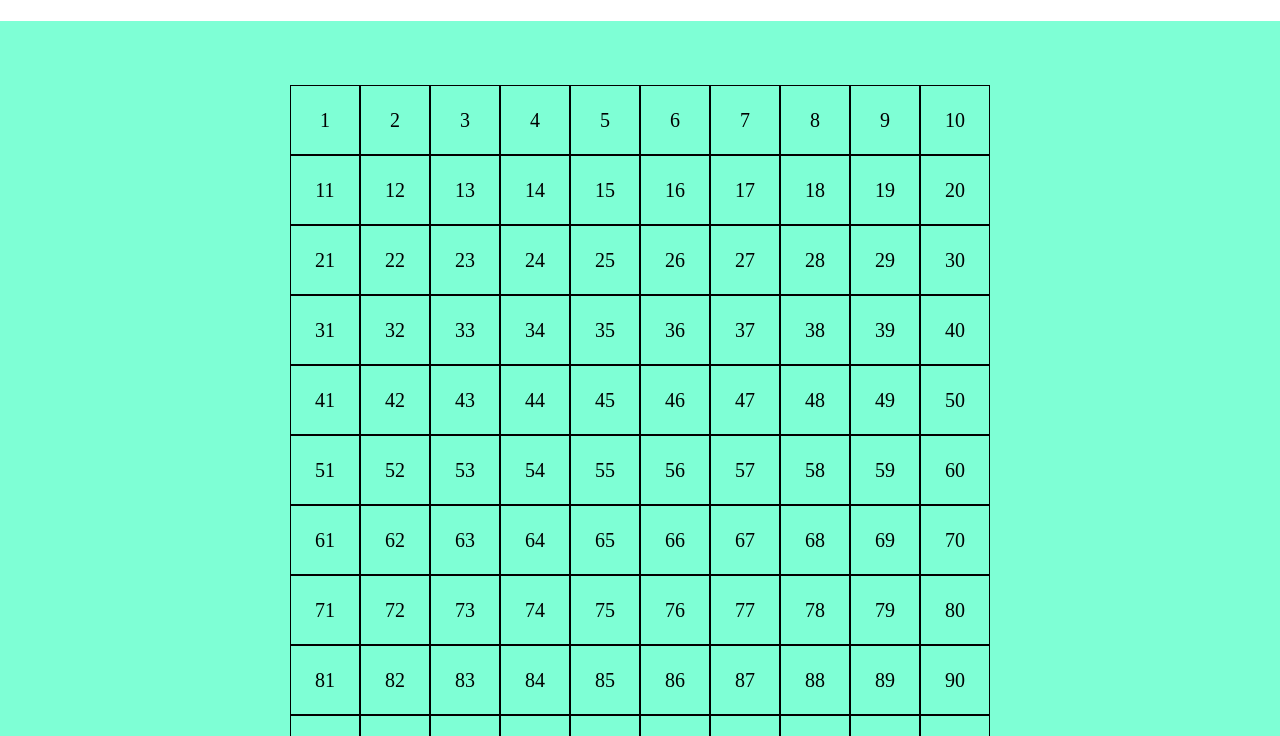
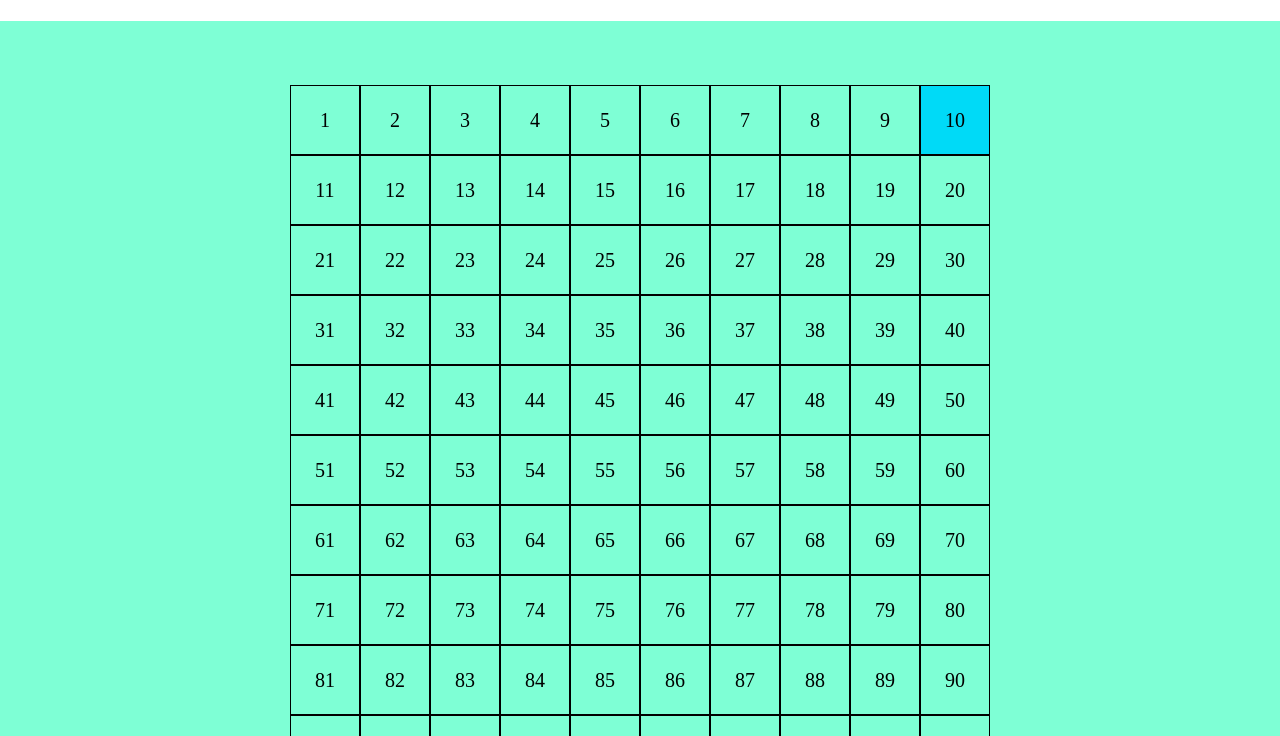
Before and after one commit to andreacassini/js-campominato-grid, a plain HTML site: page index.html in a window 1280 px wide. Both pictures are taken after a click on the element "10". Shown: the part 64-800 px from the top of the page. Drawn offline with Linux system fonts and the light colour scheme.

Commit message:
Style clicked square

```diff
--- a/css/style.css
+++ b/css/style.css
@@ -45,6 +45,10 @@ main{
     font-size: 20px;
 }
 
+.clicked{
+    background-color: rgb(0, 218, 247);
+}
+
 footer{
     margin: 1.5rem;
 }
--- a/js/script.js
+++ b/js/script.js
@@ -16,7 +16,7 @@ for(let i=0; i<100; i++){
     let square = squareElem();
     square.innerText = i + 1;
     square.addEventListener('click',function(){
-        console.log(this);
+        this.classList.toggle('clicked');
     })
     grid.append(square);
 }
```
